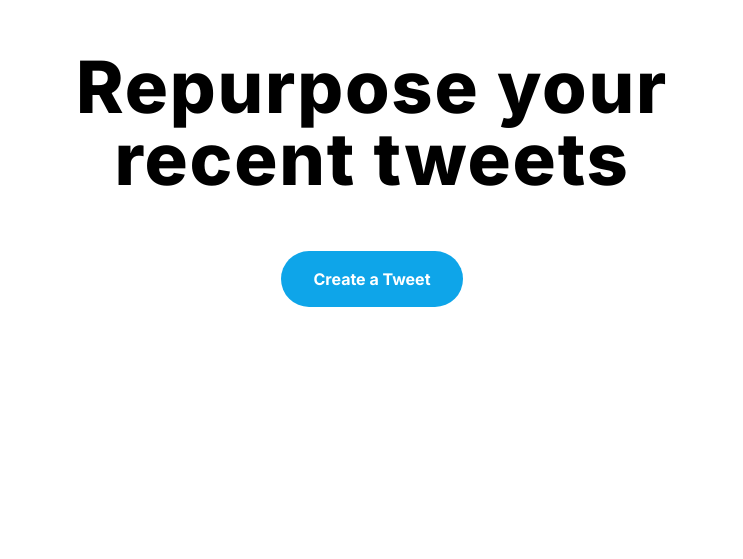
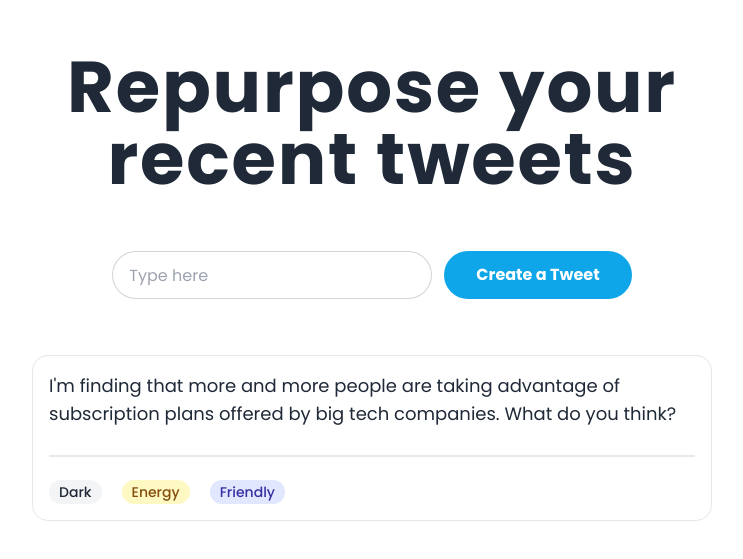
Before and after one commit to taishikato/repurpose-tweet, a Next.js app: page / in a window 1280 px wide. Shown: the part 125-684 px from the top of the page, without its empty margins (268-1011 px from the left). Built offline with nearby package versions, Linux system fonts and the light colour scheme.

Commit message:
add friendly mode

```diff
--- a/app/MainContent.tsx
+++ b/app/MainContent.tsx
@@ -1,20 +1,26 @@
 "use client";
 
-import { inter } from "@/interFont";
-import axios from "axios";
+import axios from "redaxios";
 import { useState } from "react";
 import { CgSpinnerTwo } from "react-icons/cg";
+import { TweetContainer } from "./TweetContainer";
 
 export const MainContent = () => {
-  const [newTweet, setNewTweet] = useState([]);
+  const [newTweet, setNewTweet] = useState([
+    "I'm finding that more and more people are taking advantage of subscription plans offered by big tech companies. What do you think?",
+  ]);
   const [loading, setLoading] = useState(false);
+  const [accountName, setAccountName] = useState<string | null>(null);
 
   const fetchTweets = async () => {
     setNewTweet([]);
     setLoading(true);
     try {
-      const { data } = await axios.get("/api/generate-tweets");
+      const { data } = await axios.post("/api/generate-tweets", {
+        accountName,
+      });
       setNewTweet(JSON.parse(data.tweet));
+      setAccountName(null);
     } catch (err) {
       console.error({ err });
     } finally {
@@ -24,29 +30,40 @@ export const MainContent = () => {
 
   return (
     <>
-      <div className="w-full flex justify-center mb-14">
+      <div className="w-full mb-14">
+        <form
+          onSubmit={async (e) => {
+            e.preventDefault();
+            if (accountName == null) return;
+            await fetchTweets();
+          }}
+          className="flex items-center justify-center gap-x-3"
+        >
+          <input
+            type="text"
+            placeholder="Type here"
+            className="w-full max-w-xs rounded-full input input-bordered"
+            onChange={(e) => {
+              setAccountName(e.target.value);
+            }}
+            value={accountName ?? ""}
+          />
           <button
+            type="submit"
             disabled={loading}
-          onClick={fetchTweets}
-          className={`px-8 py-4 rounded-full bg-sky-500 text-white font-bold transition-colors hover:bg-sky-600 ${inter.className}`}
+            className={`px-8 py-3 rounded-full bg-sky-500 text-white font-semibold transition-colors hover:bg-sky-600`}
           >
             {loading ? (
-            <CgSpinnerTwo className="animate-spin w-5 h-5" />
+              <CgSpinnerTwo className="w-5 h-5 animate-spin" />
             ) : (
               "Create a Tweet"
             )}
           </button>
+        </form>
       </div>
-      {newTweet.map((t) => {
-        return (
-          <div
-            className="text-lg p-4 border rounded-2xl mb-6 animate-fade-in"
-            key={t}
-          >
-            {t}
-          </div>
-        );
-      })}
+      {newTweet.map((t) => (
+        <TweetContainer tweet={t} key={t} />
+      ))}
     </>
   );
 };
--- /dev/null
+++ b/app/TweetContainer.tsx
@@ -0,0 +1,70 @@
+import { useState } from "react";
+import { CgSpinnerTwo } from "react-icons/cg";
+import axios from "redaxios";
+
+export const TweetContainer = ({ tweet }: { tweet: string }) => {
+  const [paraphrasedTweet, setParaphrasedTweet] = useState<string | null>(null);
+  const [loading, setLoading] = useState(false);
+  const [tone, setTone] = useState<string | null>(null);
+
+  const paraphrase = async ({
+    tweet,
+    mode,
+  }: {
+    tweet: string;
+    mode: string;
+  }) => {
+    setParaphrasedTweet(null);
+    setLoading(true);
+    setTone(null);
+    setTone(mode);
+    const { data }: { data: { result: string } } = await axios.post(
+      "/api/paraphrase",
+      {
+        tweet,
+        mode,
+      }
+    );
+    setLoading(false);
+    setParaphrasedTweet(data.result);
+  };
+
+  return (
+    <div
+      className="p-4 mb-6 text-lg border rounded-2xl animate-fade-in"
+      key={tweet}
+    >
+      <span className="block mb-5">{tweet}</span>
+      <div className="divider" />
+      <div className="flex flex-wrap gap-x-3">
+        <button
+          disabled={loading}
+          className="bg-gray-100 text-gray-800 text-sm font-medium mr-2 px-2.5 py-0.5 rounded-full"
+          onClick={() => paraphrase({ tweet, mode: "friendly" })}
+        >
+          Dark
+        </button>
+        <button
+          disabled={loading}
+          className="bg-yellow-100 text-yellow-800 text-sm font-medium mr-2 px-2.5 py-0.5 rounded-full"
+          onClick={() => paraphrase({ tweet, mode: "friendly" })}
+        >
+          Energy
+        </button>
+        <button
+          disabled={loading}
+          className="bg-indigo-100 text-indigo-800 text-sm font-medium mr-2 px-2.5 py-0.5 rounded-full flex gap-x-1 items-center"
+          onClick={() => paraphrase({ tweet, mode: "friendly" })}
+        >
+          {tone === "friendly" && loading && (
+            <CgSpinnerTwo className="w-4 h-4 animate-spin" />
+          )}{" "}
+          Friendly
+        </button>
+      </div>
+      {paraphrasedTweet && (
+        <div className="mt-5 animate-fade-in">{paraphrasedTweet}</div>
+      )}
+    </div>
+  );
+};
--- a/app/page.tsx
+++ b/app/page.tsx
@@ -1,12 +1,12 @@
-import { inter } from "@/interFont";
+import { poppins } from "@/fonts";
 import { MainContent } from "./MainContent";
 
 export default function Home() {
   return (
     <main
-      className={`mt-44 mb-20 w-full max-w-[680px] m-auto ${inter.className} px-2 md:px-0`}
+      className={`mt-44 mb-20 w-full max-w-[680px] m-auto ${poppins.className} px-2 md:px-0`}
     >
-      <h1 className="font-extrabold text-5xl md:text-7xl mb-14 text-center tracking-wide">
+      <h1 className="text-5xl font-bold tracking-wide text-center md:text-7xl mb-14">
         Repurpose your recent tweets
       </h1>
       <MainContent />
--- /dev/null
+++ b/fonts.ts
@@ -0,0 +1,10 @@
+import { Inter } from "@next/font/google";
+import { Poppins } from "@next/font/google";
+
+// export const inter = Inter({ subsets: ["latin"] });
+
+export const poppins = Poppins({
+  subsets: ["latin"],
+  weight: ["400", "500", "700", "800", "900"],
+  variable: "--font-poppins",
+});
--- a/interFont.ts
+++ /dev/null
@@ -1,3 +0,0 @@
-import { Inter } from "@next/font/google";
-
-export const inter = Inter({ subsets: ["latin"] });
--- a/package.json
+++ b/package.json
@@ -14,12 +14,14 @@
     "@types/react": "18.0.28",
     "@types/react-dom": "18.0.11",
     "axios": "^1.3.3",
+    "daisyui": "^2.51.0",
     "eslint": "8.34.0",
     "eslint-config-next": "13.1.6",
     "next": "13.1.6",
     "react": "18.2.0",
     "react-dom": "18.2.0",
     "react-icons": "^4.7.1",
+    "redaxios": "^0.5.1",
     "twitter": "^1.7.1",
     "typescript": "4.9.5"
   },
--- a/pages/api/generate-tweets.ts
+++ b/pages/api/generate-tweets.ts
@@ -17,8 +17,9 @@ export default async function handler(
   req: NextApiRequest,
   res: NextApiResponse<Data>
 ) {
+  const accountName = req.body.accountName;
   const params = {
-    screen_name: "taishik_",
+    screen_name: accountName,
     exclude_replies: true,
     include_rts: false,
   };
--- /dev/null
+++ b/pages/api/paraphrase.ts
@@ -0,0 +1,88 @@
+import { NextRequest } from "next/server";
+
+export const config = {
+  runtime: "edge",
+};
+
+const toneArray = [
+  "friendly",
+  "academic",
+  "persuasive",
+  "native-like",
+] as const;
+
+const handler = async (req: NextRequest): Promise<Response> => {
+  let { tweet, mode } = (await req.json()) as {
+    tweet: string;
+    mode: typeof toneArray[number];
+  };
+
+  tweet = tweet.replace(/\n/g, " ");
+
+  if (!toneArray.includes(mode)) mode = "friendly";
+
+  let prompt = `Rephrase the tweet in ${mode} tone.
+  Tweet: ${tweet}
+  Rephrase:`;
+
+  if (mode === "native-like") {
+    prompt = `Rephrase the tweet like a native English speaker.
+    Tweet: ${tweet}
+    Rephrase:`;
+  } else if (mode === "academic") {
+    prompt = `Rephrase the tweet in terms appropriate to the academic context.
+    Tweet: ${tweet}
+    Rephrase:`;
+  } else if (mode === "persuasive") {
+    prompt = `Rephrase the tweet in persuasive language.
+    Tweet: ${tweet}
+    Rephrase:`;
+  }
+
+  try {
+    const payload = {
+      model: "text-davinci-003",
+      temperature: 0.7,
+      max_tokens: 250,
+      top_p: 1,
+      frequency_penalty: 0.5,
+      presence_penalty: 0,
+      prompt,
+    };
+
+    try {
+      const json = await fetch("https://api.openai.com/v1/completions", {
+        headers: {
+          "Content-Type": "application/json",
+          Authorization: `Bearer ${process.env.OPEN_AI_KEY}`,
+        },
+        method: "POST",
+        body: JSON.stringify(payload),
+      })
+        .then((res) => res.json())
+        .catch((err) => {
+          throw new Error(err.message);
+        });
+
+      return new Response(
+        JSON.stringify({ result: json.choices[0].text ?? "" }),
+        { status: 200 }
+      );
+    } catch (err) {
+      return new Response(
+        JSON.stringify({
+          status: "error",
+          result: "An error occurred because of an Open AI API error",
+        }),
+        { status: 500 }
+      );
+    }
+  } catch (err) {
+    return new Response(
+      JSON.stringify({ status: "error", result: (err as Error).message }),
+      { status: 500 }
+    );
+  }
+};
+
+export default handler;
--- a/tailwind.config.js
+++ b/tailwind.config.js
@@ -1,3 +1,5 @@
+const { fontFamily } = require("tailwindcss/defaultTheme");
+
 /** @type {import('tailwindcss').Config} */
 module.exports = {
   content: [
@@ -20,7 +22,20 @@ module.exports = {
       animation: {
         "fade-in": "fadeIn ease 1s",
       },
+      fontFamily: {
+        sans: ["var(--font-inter)", ...fontFamily.sans],
+      },
     },
   },
-  plugins: [],
+  plugins: [require("daisyui")],
+  daisyui: {
+    styled: true,
+    themes: ["light"],
+    base: true,
+    utils: true,
+    logs: true,
+    rtl: false,
+    prefix: "",
+    darkTheme: "dark",
+  },
 };
```
Also changed, not shown: 1 other file (tests, documents, lock files or other folders). Lines whose indentation alone changed are shown as unchanged.
